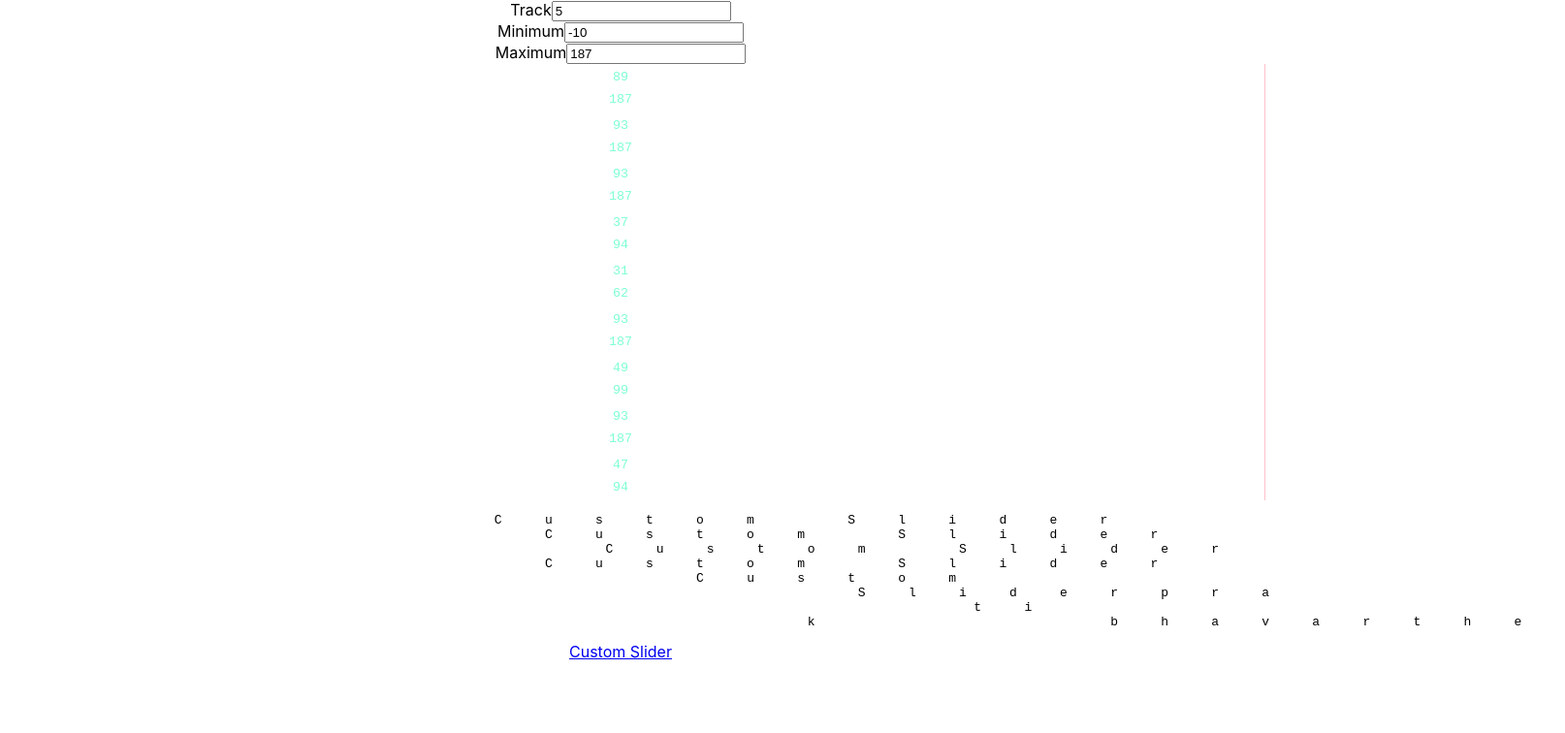
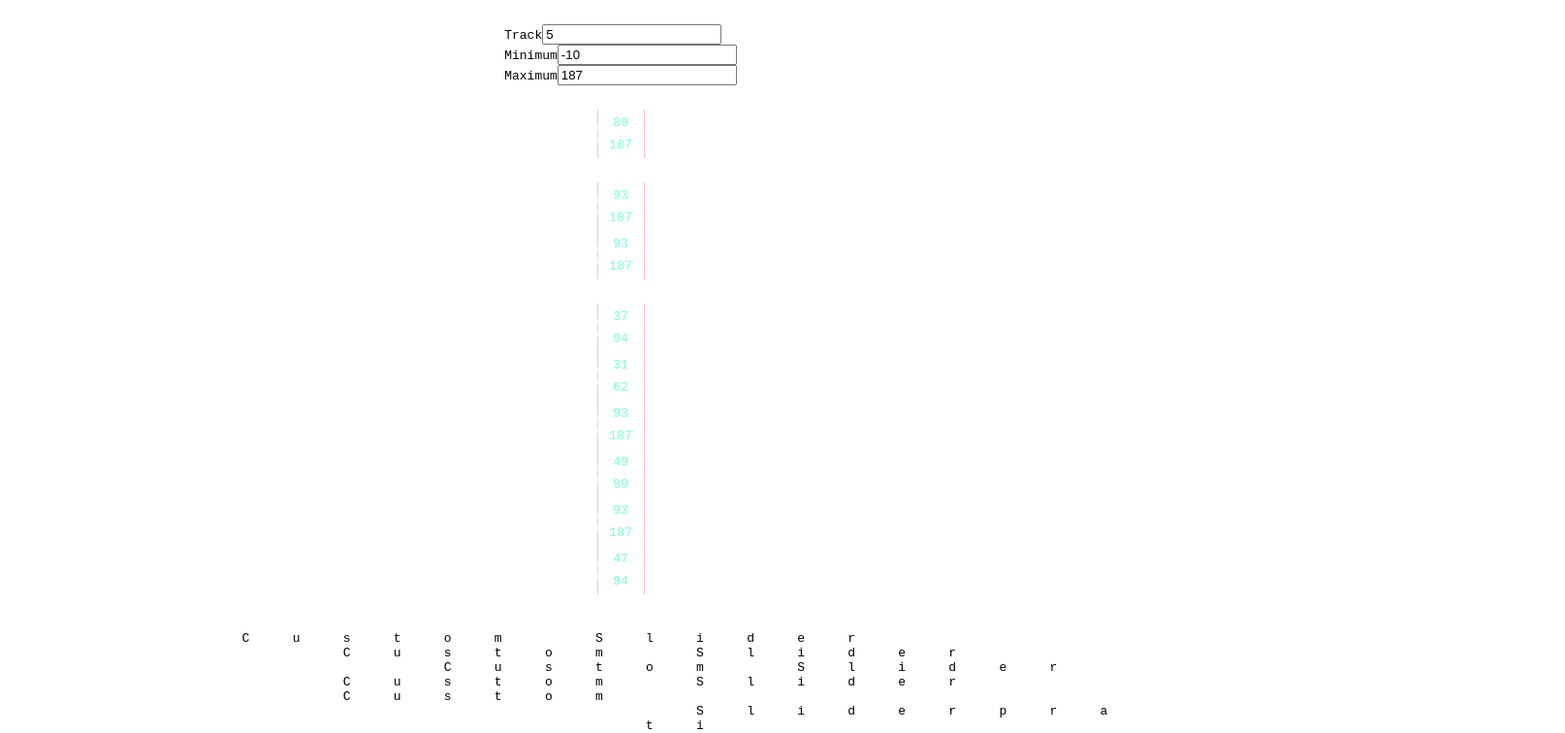
Before and after one commit to pratikbhavarthe/custom-slider, a React (Create React App) app: page / in a window 1280 px wide. Shown: the top 756 px of the page at 97% size, 1614 px wide, since content can reach past the window. Built offline with nearby package versions, Linux system fonts and the light colour scheme.

Commit message:
Set up a flex container with column direction👻

```diff
--- a/src/App.css
+++ b/src/App.css
@@ -1,38 +1,14 @@
 .App {
-  text-align: center;
+  display: flex;
+  justify-content: space-between;
+  align-items: center;
+  flex-direction: column;
+  padding: 25px 0 50px 0;
+  width: 100vw;
+  overflow-x: hidden;
+  z-index: -1;
+  min-height: calc(100vh - 75px);
+  height: fit-content;
+  gap: 25px;
+  font-family: monospace;
 }
-
-.App-logo {
-  height: 40vmin;
-  pointer-events: none;
-}
-
-@media (prefers-reduced-motion: no-preference) {
-  .App-logo {
-    animation: App-logo-spin infinite 20s linear;
-  }
-}
-
-.App-header {
-  background-color: #282c34;
-  min-height: 100vh;
-  display: flex;
-  flex-direction: column;
-  align-items: center;
-  justify-content: center;
-  font-size: calc(10px + 2vmin);
-  color: white;
-}
-
-.App-link {
-  color: #61dafb;
-}
-
-@keyframes App-logo-spin {
-  from {
-    transform: rotate(0deg);
-  }
-  to {
-    transform: rotate(360deg);
-  }
-}
```
